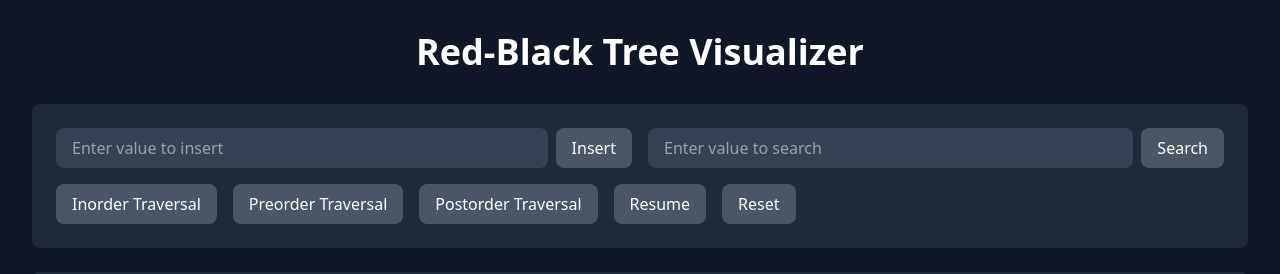
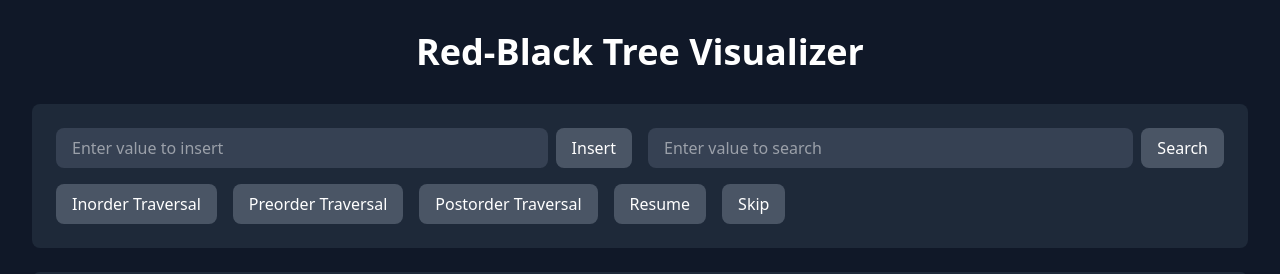
Before and after one commit to cubexgani/rb-tree-visualizer, a React (Vite) app: page / in a window 1280 px wide. Shown: the top 274 px of the page. Built offline with nearby package versions, Linux system fonts and the light colour scheme.

Commit message:
reset is now skip

```diff
--- a/src/components/ui/Controls.tsx
+++ b/src/components/ui/Controls.tsx
@@ -14,7 +14,7 @@ interface ControlsProps {
   onPreorder: () => void;
   onPostorder: () => void;
   onPauseResume: () => void;
-  onReset: () => void;
+  onSkip: () => void;
   hasAnimationQueue: boolean;
 }
 
@@ -31,7 +31,7 @@ export const Controls: React.FC<ControlsProps> = ({
   onPreorder,
   onPostorder,
   onPauseResume,
-  onReset,
+  onSkip,
   hasAnimationQueue
 }) => {
   return (
@@ -117,12 +117,12 @@ export const Controls: React.FC<ControlsProps> = ({
         </button>
 
         <button
-          onClick={onReset}
+          onClick={onSkip}
           disabled={!isAnimating && !hasAnimationQueue}
           className="px-4 py-2 bg-red-600 rounded-lg hover:bg-red-700 disabled:bg-gray-600 disabled:cursor-not-allowed flex items-center gap-2 transition-all"
         >
           {/* <RotateCcw size={20} /> */}
-          Reset
+          Skip
         </button>
       </div>
     </div>
--- a/src/pages/RBTreePage.tsx
+++ b/src/pages/RBTreePage.tsx
@@ -86,7 +86,7 @@ export const RBTreePage: React.FC = () => {
     setIsAnimating(!isAnimating);
   };
 
-  const handleReset = () => {
+  const handleSkip = () => {
     setAnimationQueue([]);
     setIsAnimating(false);
     setCurrentStep(null);
@@ -110,7 +110,7 @@ export const RBTreePage: React.FC = () => {
         onPreorder={handlePreorder}
         onPostorder={handlePostorder}
         onPauseResume={handlePauseResume}
-        onReset={handleReset}
+        onSkip={handleSkip}
         hasAnimationQueue={animationQueue.length > 0}
       />
 
```
